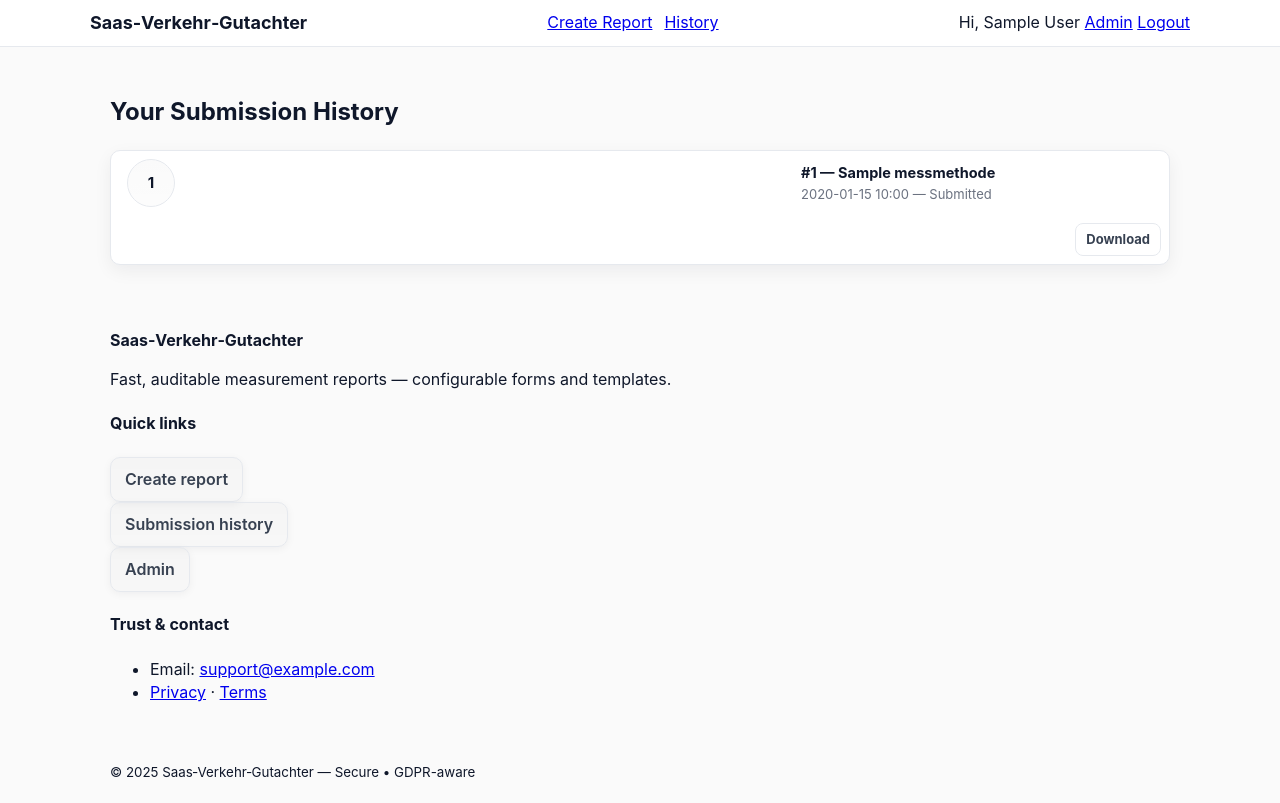
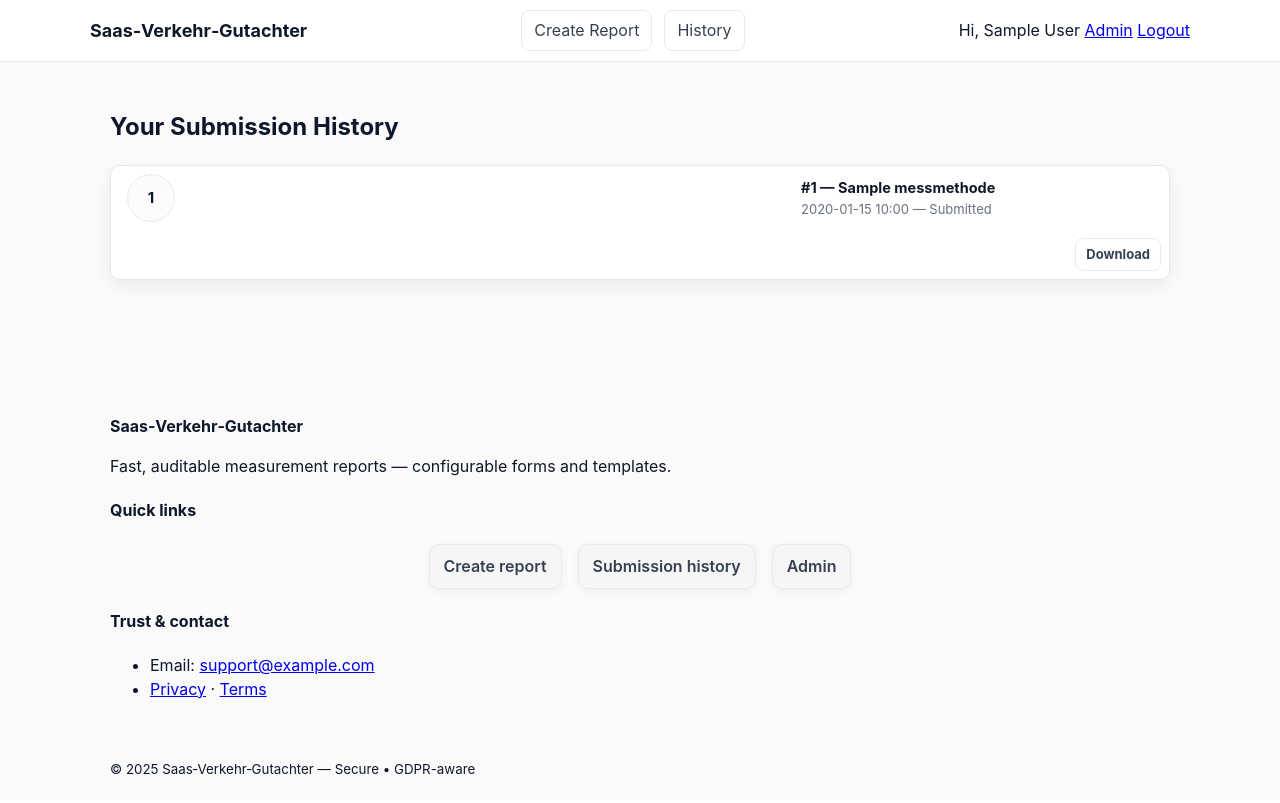
Before and after one commit to AEM90/Saas-Verkehr-Gutachter, a Django app: page /history/ in a window 1280 px wide. After the commit the page ends 775 px from the top, so only its background shows below. Run offline with Django 4.2, Linux system fonts and the light colour scheme; a user stored in the database is signed in; tables that the repository leaves empty hold one stand-in row (values such as "Sample post"); parts of the project's set-up code (start-up, migrations or seed data) failed here and were passed over.

Commit message:
day two - stable state before adding choice lists and after fucking every thing up

```diff
--- a/static/css/site.css
+++ b/static/css/site.css
@@ -59,12 +59,12 @@
   font-size: 18px;
 }
 
-/* NAV: pills (unchanged) */
+/* NAV: pills */
 .topnav { display:flex; align-items:center; gap:12px; }
 .nav-links { display:flex; gap:12px; align-items:center; }
 .mobile-nav-toggle { display: none; }
 
-/* Buttons (unchanged tokens usage) */
+/* Buttons (tokens usage) */
 .greenbutton {
   cursor: pointer;
   display: inline-block;
@@ -78,100 +78,7 @@
   box-shadow: 0 6px 18px rgba(6,95,70,0.12), inset 0 -2px 0 rgba(0,0,0,0.06);
 }
 
-/* ---------- Submission history: wider and compact rows ---------- */
-
-/* Give the submission-list a bit more horizontal breathing room (wider than typical container).
-   This only affects the submission-list component, not the entire site width. */
-.submission-list {
-  counter-reset: submissions;
-  list-style: none;
-  padding-left: 0;
-  margin: 16px auto;
-  display: grid;
-  gap: 12px;
-  max-width: 1240px; /* wider than container for more comfortable reading */
-  width: 100%;
-}
-
-/* Compact, low-height rows: reduced padding and explicit min-height */
-.submission-list li {
-  counter-increment: submissions;
-  display: grid;
-  /* layout: small index / content / actions */
-  grid-template-columns: 64px 1fr 360px;
-  gap: 16px;
-  align-items: center;
-  background: var(--bg-surface);
-  border: 1px solid var(--border-color);
-  padding: 8px;
-  border-radius: var(--radius-md);
-  box-shadow: var(--shadow-1);
-  min-height: 48px;
-  position: relative;
-  overflow: hidden;
-}
-
-/* Index badge (slightly larger). Place in the first column and center it. */
-.submission-list li::before {
-  content: counter(submissions);
-  display: inline-flex;
-  justify-content: center;
-  align-items: center;
-  width: 48px;
-  height: 48px;
-  border-radius: 999px;
-  background: linear-gradient(180deg, rgba(0,0,0,0.02), rgba(0,0,0,0.01));
-  color: var(--neutral-900);
-  font-weight: 700;
-  font-size: 15px;
-  border: 1px solid var(--border-color);
-  /* ensure it sits in the first grid column and is centered */
-  grid-column: 1 / 2;
-  justify-self: center;
-  align-self: center;
-  margin: 0;
-}
-
-/* Content column */
-.submission-list .item-title {
-  font-weight: 700;
-  color: var(--neutral-900);
-  margin-bottom: 2px;
-  font-size: 14.5px;
-}
-.submission-list .item-meta {
-  color: var(--neutral-500);
-  font-size: var(--text-sm);
-  margin-top: 2px;
-}
-
-/* Ensure title/meta occupy the middle column */
-.submission-list .item-content {
-  grid-column: 2 / 3;
-}
-
-/* Actions column: compact buttons and small badges */
-.submission-list .item-actions {
-  grid-column: 3 / 4;
-  text-align: right;
-  display:flex;
-  gap:8px;
-  justify-content: flex-end;
-  align-items: center;
-  flex-wrap: wrap;
-}
-
-/* Badges more compact */
-.badge {
-  display: inline-block;
-  padding: 4px 8px;
-  border-radius: 999px;
-  font-size: 12px;
-  font-weight: 700;
-  color: white;
-}
-
-/* Compact action buttons */
+/* Neutral action button */
 .action-btn {
   text-decoration: none;
   padding: 6px 10px;
@@ -186,6 +93,108 @@
   background: linear-gradient(90deg, var(--color-brand-1) 0%, var(--color-brand-2) 40%, var(--color-brand-3) 100%);
   color: white;
   border: none;
+}
+
+/* ---------- Submission history: wider and compact rows ---------- */
+
+.submission-list {
+  counter-reset: submissions;
+  list-style: none;
+  padding-left: 0;
+  margin: 16px auto;
+  display: grid;
+  gap: 12px;
+  max-width: 1240px; /* wider than container for more comfortable reading */
+  width: 100%;
+}
+
+.submission-list li {
+  counter-increment: submissions;
+  display: grid;
+  grid-template-columns: 64px 1fr 360px;
+  gap: 16px;
+  align-items: center;
+  background: var(--bg-surface);
+  border: 1px solid var(--border-color);
+  padding: 8px;
+  border-radius: var(--radius-md);
+  box-shadow: var(--shadow-1);
+  min-height: 48px;
+  position: relative;
+  overflow: hidden;
+}
+
+/* Index badge: positioned in first column, top area */
+.submission-list li::before {
+  content: counter(submissions);
+  display: inline-flex;
+  justify-content: center;
+  align-items: center;
+  width: 48px;
+  height: 48px;
+  border-radius: 999px;
+  background: linear-gradient(180deg, rgba(0,0,0,0.02), rgba(0,0,0,0.01));
+  color: var(--neutral-900);
+  font-weight: 700;
+  font-size: 15px;
+  border: 1px solid var(--border-color);
+  grid-column: 1 / 2;
+  justify-self: center;
+  align-self: start; /* keep badge at top-left area */
+  margin: 0;
+}
+
+/* Center content column title/meta (vertically and horizontally) */
+.submission-list .item-content {
+  grid-column: 2 / 3;
+  display: flex;
+  flex-direction: column;
+  align-items: center;
+  justify-content: center;
+  text-align: center;
+  gap: 4px;
+}
+
+/* Make sure individual elements span the column width for proper centering */
+.submission-list .item-content .timestamp,
+.submission-list .item-content .item-title,
+.submission-list .item-content .item-meta {
+  display: block;
+  width: 100%;
+}
+
+/* Typography for title/meta */
+.submission-list .item-title {
+  font-weight: 700;
+  color: var(--neutral-900);
+  margin-bottom: 2px;
+  font-size: 14.5px;
+}
+.submission-list .item-meta {
+  color: var(--neutral-500);
+  font-size: var(--text-sm);
+  margin-top: 2px;
+}
+
+/* Actions column: keep actions right aligned and allow bottom placement */
+.submission-list .item-actions {
+  grid-column: 3 / 4;
+  text-align: right;
+  display:flex;
+  gap:8px;
+  justify-content: flex-end;
+  align-items: flex-end; /* align actions to bottom-right of the row */
+  flex-wrap: wrap;
+}
+
+/* Compact badges */
+.badge {
+  display: inline-block;
+  padding: 4px 8px;
+  border-radius: 999px;
+  font-size: 12px;
+  font-weight: 700;
+  color: white;
 }
 
 /* ---------- Forms: nicer, comfortable, two-column grid ---------- */
@@ -266,7 +275,7 @@
   font-size: 13px;
 }
 
-/* ---------- Hero quick links and CTA (unchanged) ---------- */
+/* ---------- Hero quick links and CTA ---------- */
 .hero .cta-row {
   display: flex;
   gap: 12px;
@@ -274,34 +283,18 @@
   margin-top: 18px;
 }
 
-/* Quick links look like calm tiles */
-/* Remove bullets and default left padding/margin */
+/* Quick links look like calm tiles (horizontal by default) */
 .quick-links {
   list-style: none;
   margin: 0;
   padding: 0;
-}
-
-/* Default vertical spacing (optional) */
-.quick-links li {
-  margin: 0.25rem 0;
-  padding: 0;
-}
-
-/* If you want the links inline (horizontal) use the .horizontal modifier */
-.quick-links.horizontal {
   display: flex;
   gap: 1rem;
   align-items: center;
+  justify-content: center;
+  flex-wrap: wrap;
 }
-
-/* Stronger override if existing rules are more specific */
-ul.quick-links, ul.quick-links li {
-  list-style: none !important;
-  margin: 0 !important;
-  padding: 0 !important;
-}
-
+.quick-links li { margin: 0; padding: 0; }
 .quick-link-btn {
   display: inline-flex;
   align-items: center;
@@ -332,11 +325,55 @@
     justify-content: flex-start;
     margin-top: 6px;
     grid-column: 2 / 3;
+    align-items: center;
   }
-  .footer-grid { grid-template-columns: 1fr; }
+
+  /* Quick links stack on small screens */
+  .quick-links { flex-direction: column; align-items: stretch; }
+  .quick-links li { width: 100%; }
+  .quick-link-btn { width: 100%; justify-content: center; }
 }
 
 @media (max-width: 800px) {
   .nav-links { display: none; position: absolute; top: 64px; left: 0; right: 0; background: var(--bg-surface); padding: 10px; border-bottom: 1px solid var(--border-color); flex-direction: column; gap: 8px; }
   .mobile-nav-toggle { display: inline-block; }
 }
+
+/* Small accessibility / focus styles */
+.has-tooltip:focus,
+.action-btn:focus,
+.greenbutton:focus,
+.quick-link-btn:focus {
+  outline: 3px solid rgba(0,123,255,0.12);
+  outline-offset: 2px;
+}
+
+/* Ensure header/nav anchors look like buttons (load after site.css) */
+.site-header .nav-links a,
+.header-inner .nav-links a {
+  display: inline-flex;
+  align-items: center;
+  gap: 8px;
+  padding: 8px 12px;
+  border-radius: 8px;
+  text-decoration: none;
+  color: var(--neutral-900);
+  background: transparent;
+  border: 1px solid transparent;
+}
+
+/* Primary-looking header link (if you mark a link with .primary or .btn-primary) */
+.site-header .nav-links a.primary,
+.site-header .nav-links a.btn-primary {
+  background: linear-gradient(90deg, var(--color-brand-1) 0%, var(--color-brand-2) 40%, var(--color-brand-3) 100%);
+  color: #fff;
+  border: none;
+  box-shadow: 0 6px 18px rgba(6,95,70,0.12), inset 0 -2px 0 rgba(0,0,0,0.06);
+}
+
+/* Secondary / neutral style (looks like the other action buttons) */
+.site-header .nav-links a:not(.primary) {
+  background: transparent;
+  color: var(--neutral-700);
+  border: 1px solid var(--border-color);
+}
```
